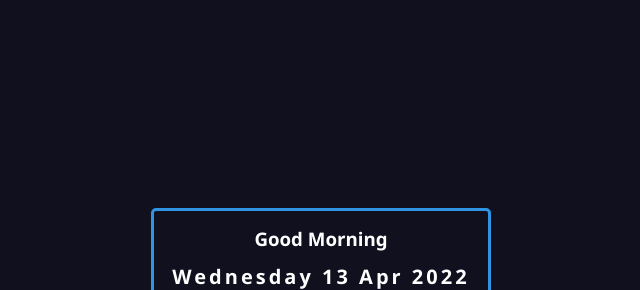
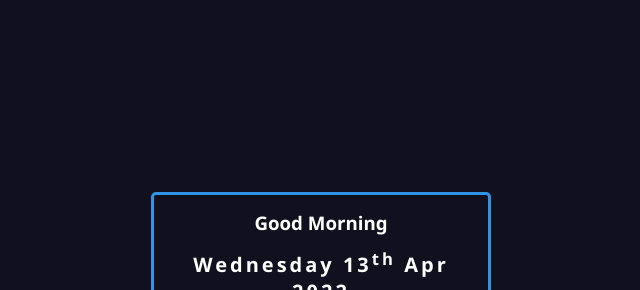
Before and after one commit to kevcybersec/clock, a plain HTML site: page index.html in a window 1280 px wide. Shown: the part 112-402 px from the top of the page, without its empty margins (319-959 px from the left). Drawn offline with Linux system fonts and the light colour scheme.

Commit message:
Reviewed the assignment and added in sample solution for post-fix

```diff
--- a/app.js
+++ b/app.js
@@ -16,13 +16,13 @@ function makeDate() {
 	/*if (hours < 10) {
 		hours = `0${hours}`;
 	}*/
-    if (hours == 0){
+	if (hours == 0) {
 		hours = 12;
 	}
-    if(hours > 12){
+	if (hours > 12) {
 		hours = hours - 12;
 		period = "PM";
-        greeting = "Good Afternoon"
+		greeting = "Good Afternoon";
 	}
 	/*if(hours > 12){
         hours = hours + 6;
@@ -67,6 +67,9 @@ function makeDate() {
 
 	let formattedMonth = monthsOfTheYear[month];
 
+	//get the suffix for the date
+	let suffix = toOrdinalSuffix(date);
+
 	document.getElementById("day").innerText = formattedDay;
 	document.getElementById("date").innerText = date;
 	document.getElementById("month").innerText = formattedMonth;
@@ -76,6 +79,8 @@ function makeDate() {
 	document.getElementById("secs").innerText = secs;
 	document.getElementById("period").innerText = period;
 	document.getElementById("greeting").innerText = greeting;
+	//render the suffix
+	document.getElementById("suffix").innerText = suffix;
 }
 
 setInterval(makeDate, 1000);
@@ -87,3 +92,22 @@ setInterval(makeDate, 1000);
 //greeting depending on time
 //style clock
 //bonus (post fix) 11th
+
+//this function takes in date as a number ad returns the ordinal value like 2nd 1st etc
+function toOrdinalSuffix(number) {
+	number = Number(number);
+	if (!number || Math.round(number) !== number) {
+		return number;
+	}
+	var signal = number < 20 ? number : Number(("" + number).slice(-1));
+	switch (signal) {
+		case 1:
+			return "st";
+		case 2:
+			return "nd";
+		case 3:
+			return "rd";
+		default:
+			return "th";
+	}
+}
--- a/index.html
+++ b/index.html
@@ -1,29 +1,32 @@
 <!DOCTYPE html>
 <html lang="en">
 	<head>
-    <meta charset="UTF-8">
-    <meta http-equiv="X-UA-Compatible" content="IE=edge">
-    <meta name="viewport" content="width=device-width, initial-scale=1.0">
+		<meta charset="UTF-8" />
+		<meta http-equiv="X-UA-Compatible" content="IE=edge" />
+		<meta name="viewport" content="width=device-width, initial-scale=1.0" />
 		<title>Date Object</title>
-    <link rel="stylesheet" href="style.css">
-
+		<link rel="stylesheet" href="style.css" />
 	</head>
 
 	<body>
-
 		<div class="date-time">
 			<h3 id="greeting"></h3>
 			<div class="date">
 				<p>
-            <span id="day">Day</span>
-		    <span id="date"></span>
-		    <span id="month">Month</span>
-		    <span id="year">Year</span>
+					<span id="day"></span>
+					<span id="date"></span><sup id="suffix"></sup>
+					<span id="month"></span>
+					<span id="year"></span>
 				</p>
 			</div>
 			<div class="time">
 				<p>
-			<span id="hours" class="hour"></span>:<span id="mins" class="min"></span>:<span id="secs" class="secs"></span><span id="period" class="period"> AM</span>
+					<span id="hours" class="hour"></span>:<span
+						id="mins"
+						class="min"
+					></span
+					>:<span id="secs" class="secs"></span
+					><span id="period" class="period"> AM</span>
 				</p>
 			</div>
 		</div>
```
Lines whose indentation alone changed are shown as unchanged.
